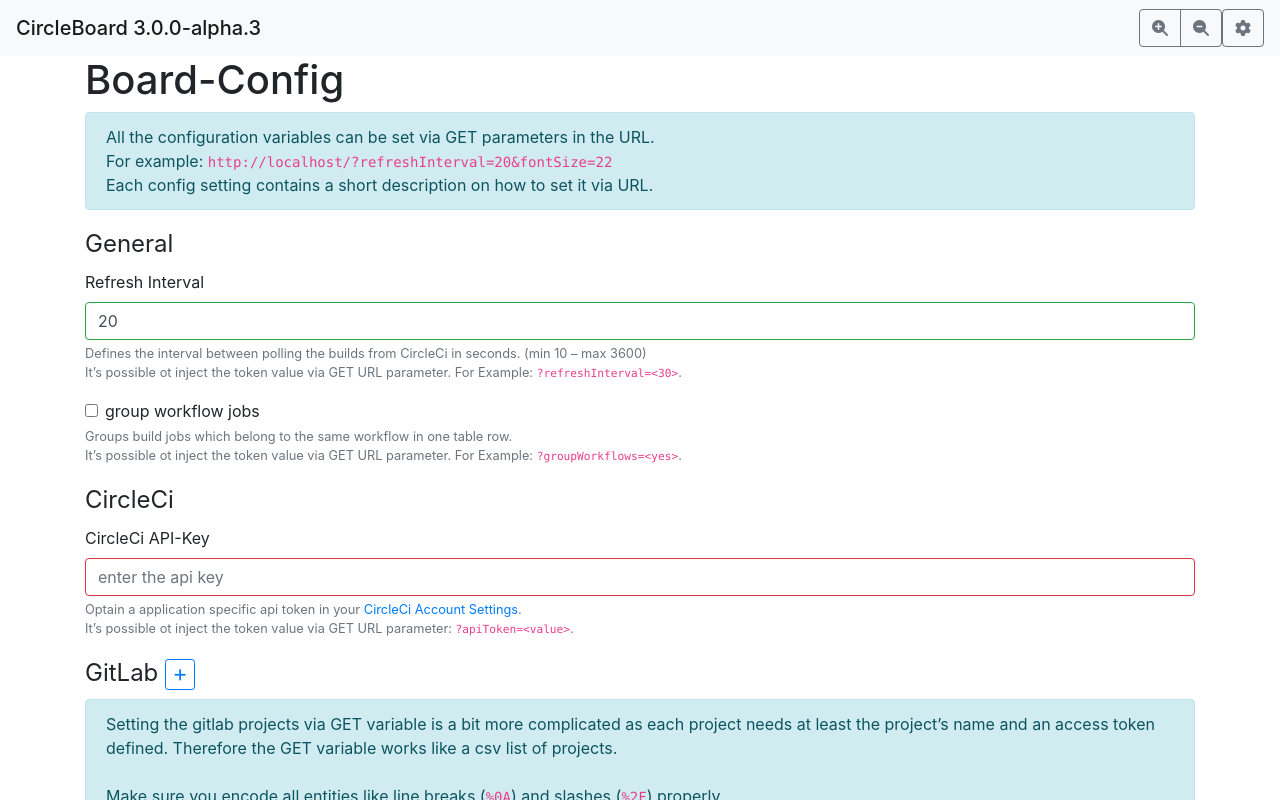
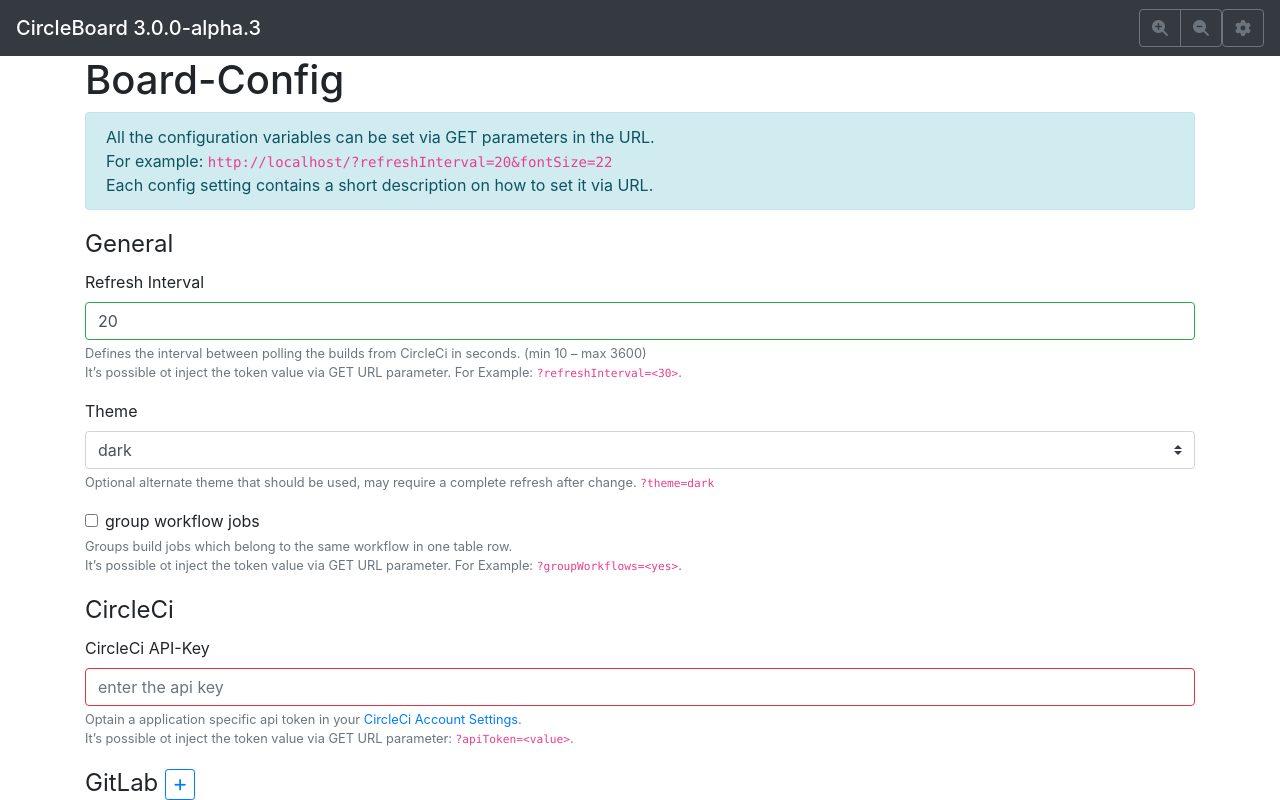
Before and after one commit to Ephigenia/circleboard2, an Angular app: page /config in a window 1280 px wide. Shown: the top 800 px of the page. Built offline with nearby package versions, Linux system fonts and the light colour scheme.

Commit message:
feat: adds optional dark mode

```diff
--- a/src/app/board-config.service.ts
+++ b/src/app/board-config.service.ts
@@ -11,6 +11,8 @@
   private _refreshInterval = 20;
   private _fontSize = 16;
   public gitlabProjects = [];
+
+  public theme = 'dark';
 
   get groupWorkflows() {
     return this._groupWorkflows;
@@ -65,6 +67,7 @@
     this.refreshInterval = config['refreshInterval'] || this.refreshInterval;
     this.apiToken = config['apiToken'] || this.apiToken;
     this.fontSize = config['fontSize'] || this.fontSize;
+    this.theme = config['theme'] || this.theme;
     // convert gitlab csv string
     if (typeof config['gitlab'] === 'string') {
       this.gitlabProjects = this.parseGitLabString(config['gitlab']);
--- a/src/app/board-config/board-config.component.html
+++ b/src/app/board-config/board-config.component.html
@@ -38,6 +38,17 @@
           <small id="boardConfigRefreshIntervalHelp" class="form-text text-muted">
             Defines the interval between polling the builds from CircleCi in seconds. (min 10 – max 3600)<br>
             It’s possible ot inject the token value via GET URL parameter. For Example: <code>?refreshInterval=&lt;30&gt;</code>.
+          </small>
+        </div>
+        <div class="form-group">
+          <label for="boardConfigTheme">Theme</label>
+          <select class="custom-select" name="theme" [(ngModel)]="config.theme" id="boardConfigTheme">
+            <option value="">default</option>
+            <option value="dark">dark</option>
+          </select>
+          <small id="boardConfigThemeHelp" class="form-text text-muted">
+            Optional alternate theme that should be used, may require a complete refresh after change.
+            <code>?theme=dark</code>
           </small>
         </div>
         <div class="form-group">
--- a/src/app/build-list-item/build-list-item.component.html
+++ b/src/app/build-list-item/build-list-item.component.html
@@ -12,7 +12,7 @@
     {{ item.stop_time | date:'MMM/dd HH:mm' }}
   </time>
   <br>
-  <span class="text-muted" *ngIf="item.build_time_millis" title="build took {{ item.build_time_millis / 1000 }}s">
+  <span *ngIf="item.build_time_millis" title="build took {{ item.build_time_millis / 1000 }}s">
     <i class="fa fa-clock-o" aria-hidden="true"></i>
     {{ item.build_time_millis | date:'mm:ss' }}
   </span>
@@ -30,7 +30,7 @@
   </strong>
   <a href="{{ item.build_url }}" *ngIf="item.has_artifacts" target="_blank" title="this build has artifacts, click to open"><i class="fa fa-paperclip" aria-hidden="true"></i></a>
   <br>
-  <span class="text-muted">{{ item.subject }}</span>
+  <span>{{ item.subject }}</span>
 
   <!-- list workflow job items if there are any -->
   <ul class="list-inline" *ngIf="item.jobs">
--- a/src/app/build-list-item/build-list-item.component.ts
+++ b/src/app/build-list-item/build-list-item.component.ts
@@ -19,24 +19,37 @@
 
   @Input() item: any = {};
 
-  @HostBinding('class.table-danger')
-    danger = false;
-  @HostBinding('class.table-primary')
-    active = false;
+  @Input() theme: string;
+
+  @HostBinding('class') classes:string[] = [];
 
   public committerTitle: string;
 
   constructor(
-    private date: DatePipe
+    private date: DatePipe,
   ) { }
 
   public ngOnChanges(changes: SimpleChanges) {
     this.committerTitle = this.buildCommitterTitle(changes.item.currentValue);
+
+    let danger, active;
     if (this.item && this.item.outcome === BUILD_OUTCOME.FAILED) {
-      this.danger = true;
+      danger = true;
     }
     if (this.item && this.item.lifecycle === BUILD_LIFECYCLE.RUNNING) {
-      this.active = true;
+      active = true;
+    }
+
+    this.classes = [];
+    let prefix = 'table';
+    if (this.theme === 'dark') {
+      prefix = 'bg';
+    }
+    if (danger) {
+      this.classes.push(`${prefix}-danger`);
+    }
+    if (active) {
+      this.classes.push(`${prefix}-primary`);
     }
   }
 
--- a/src/app/build-list/build-list.component.html
+++ b/src/app/build-list/build-list.component.html
@@ -1,4 +1,4 @@
-<table class="table table-striped">
+<table class="table table-striped" [class.table-dark]="theme==='dark'">
   <thead>
     <tr>
       <th>Time</th>
@@ -9,6 +9,6 @@
     </tr>
   </thead>
   <tbody>
-    <tr app-build-list-item *ngFor="let item of items" [item]="item"></tr>
+    <tr app-build-list-item [theme]="theme" *ngFor="let item of items" [item]="item"></tr>
   </tbody>
 </table>
--- a/src/app/build-list/build-list.component.ts
+++ b/src/app/build-list/build-list.component.ts
@@ -9,4 +9,6 @@
 
   @Input() items: Array<any> = [];
 
+  @Input() theme: string;
+
 }
--- a/src/app/nav-bar/nav-bar.component.html
+++ b/src/app/nav-bar/nav-bar.component.html
@@ -1,4 +1,7 @@
-<nav class="navbar navbar-fixed-top navbar-light bg-light">
+<nav class="navbar navbar-fixed-top navbar-light bg-light" [ngClass]="{
+  'navbar-dark': theme === 'dark',
+  'bg-dark': theme === 'dark'
+}">
   <span class="navbar-brand mb-0 h1" [routerLink]="['/']">CircleBoard 3.0.0-alpha.3</span>
 
   <div class="text-right">
--- a/src/app/nav-bar/nav-bar.component.ts
+++ b/src/app/nav-bar/nav-bar.component.ts
@@ -8,9 +8,15 @@
 })
 export class NavBarComponent {
 
+  public theme: string;
+
   constructor(
     private configService: BoardConfigService
-  ) { }
+  ) {
+    this.configService.change$.subscribe((config) => {
+      this.theme = config.theme;
+    });
+  }
 
   public increaseFontSize() {
     this.setFontSize(++this.configService.config.fontSize);
--- a/src/app/recent-builds/recent-builds.component.html
+++ b/src/app/recent-builds/recent-builds.component.html
@@ -18,7 +18,7 @@
   </p>
 </div>
 <ng-container *ngIf="builds">
-  <app-build-list [items]="builds" *ngIf="builds.length"></app-build-list>
+  <app-build-list [theme]="theme" [items]="builds" *ngIf="builds.length"></app-build-list>
   <div *ngIf="!builds.length && !error" class="alert alert-warning" role="alert">
     Right now there are no builds to display.
   </div>
--- a/src/app/recent-builds/recent-builds.component.ts
+++ b/src/app/recent-builds/recent-builds.component.ts
@@ -37,6 +37,8 @@
   // subscription for browser on/offline events
   public online$: Observable<boolean>;
 
+  public theme: string;
+
   public ngUnsubscribe: Subject<boolean> = new Subject<boolean>();
 
   constructor(
@@ -59,7 +61,7 @@
 
   public ngOnInit() {
     const config = this.configService.read();
-
+    this.theme = config.theme;
     this.showConfigMessage = !config.apiToken;
 
     if (config.apiToken) {
```
Also changed, not shown: 1 other file (tests, documents, lock files or other folders).
